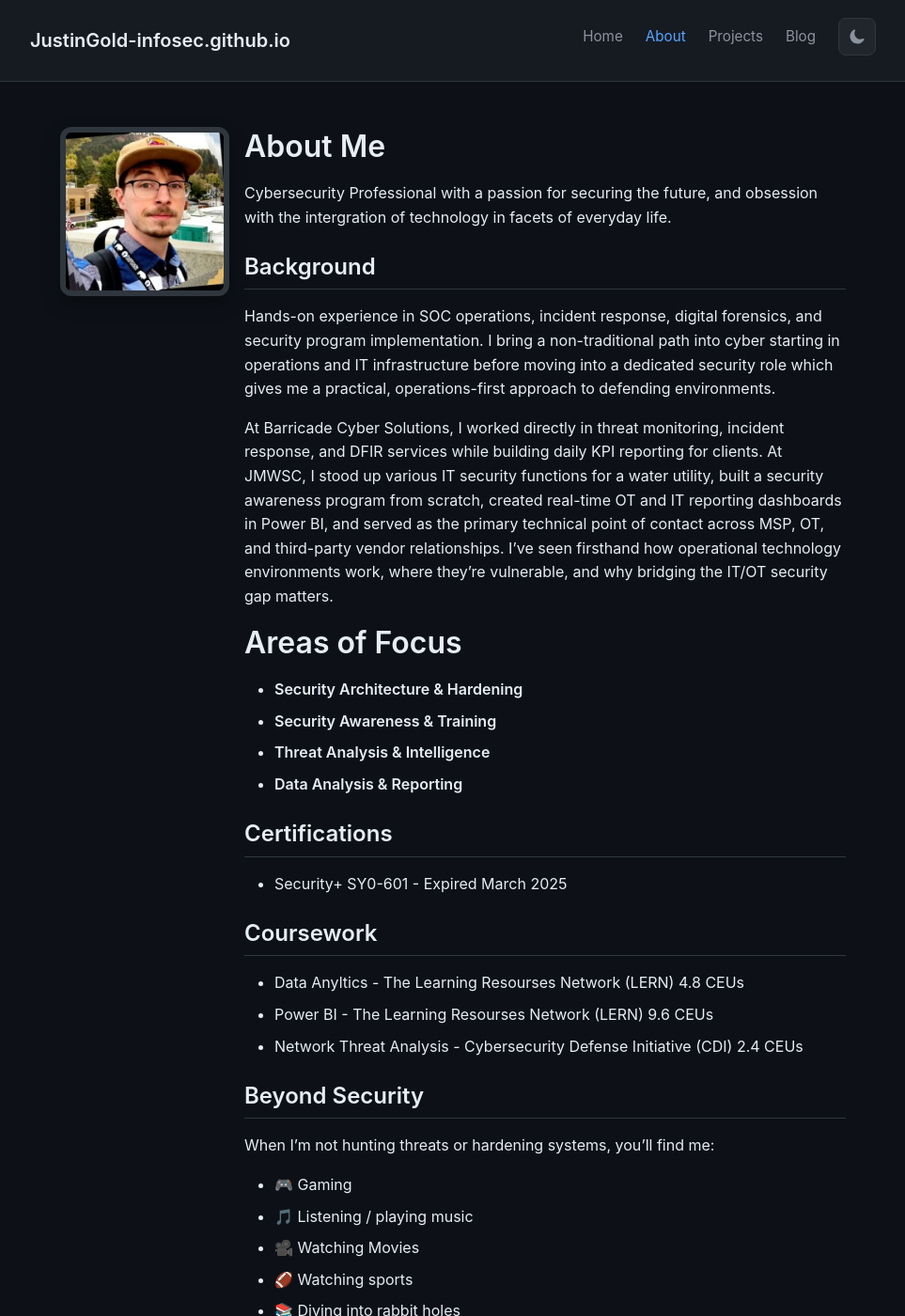
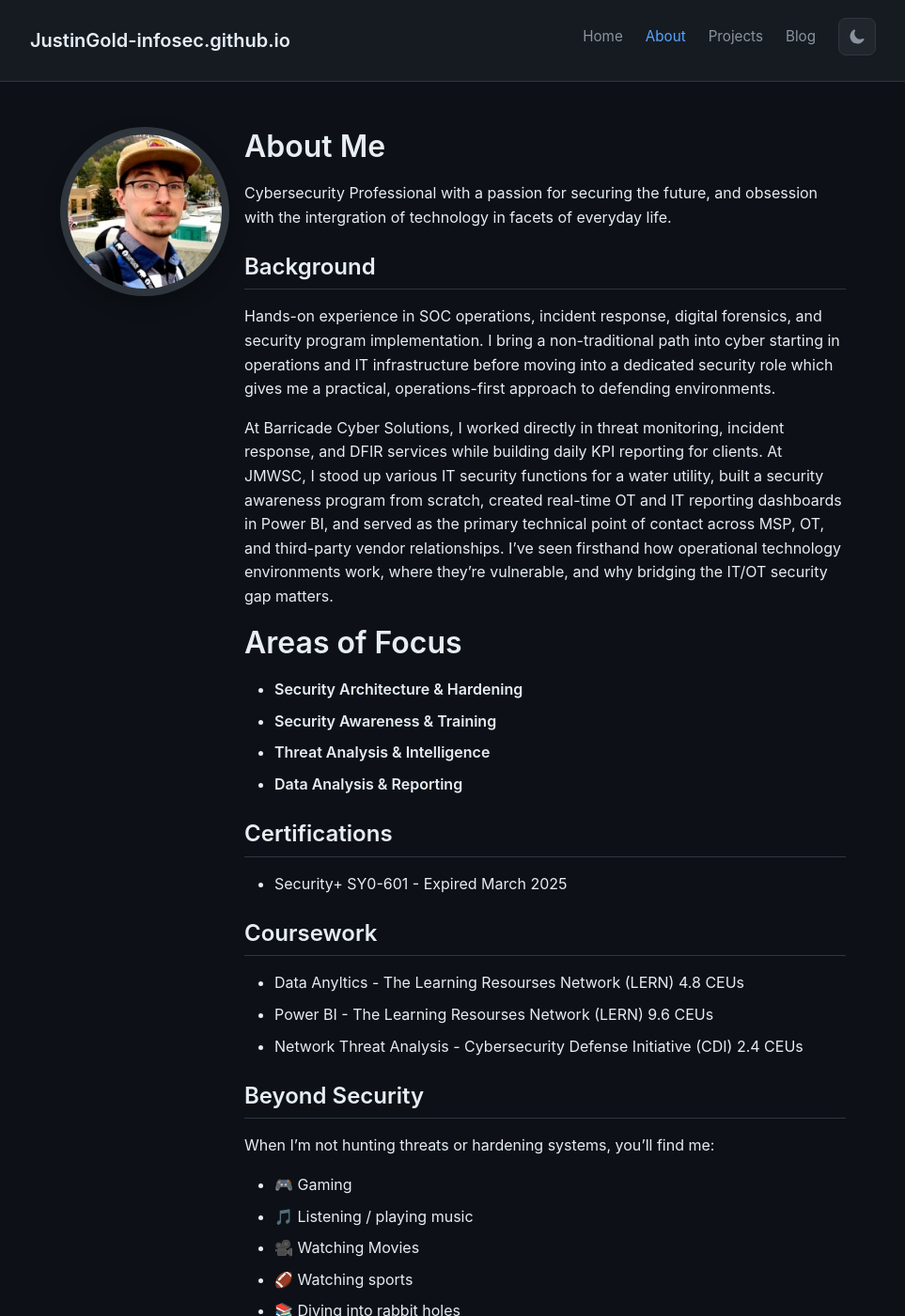
Before and after one commit to JustinGold-infosec/JustinGold-infosec.github.io, a Jekyll site: the page built from about.md, in a window 1280 px wide and 1400 px high. Shown: the whole window at 94% size, without its empty margins (158-1121 px from the left). Built offline with Jekyll 4.4.1, drawn with Linux system fonts in a browser that asks for light colours.

Commit message:
Update default.html

```diff
--- a/_layouts/default.html
+++ b/_layouts/default.html
@@ -594,8 +594,8 @@
 
     .about-photo {
       width: 180px;
-      border: 6px solid var(--border);
-      border-radius: 12px;
+      border: 8px solid var(--border);
+      border-radius: 50%;
       box-shadow: 0 8px 20px var(--shadow);
     }
 
```
